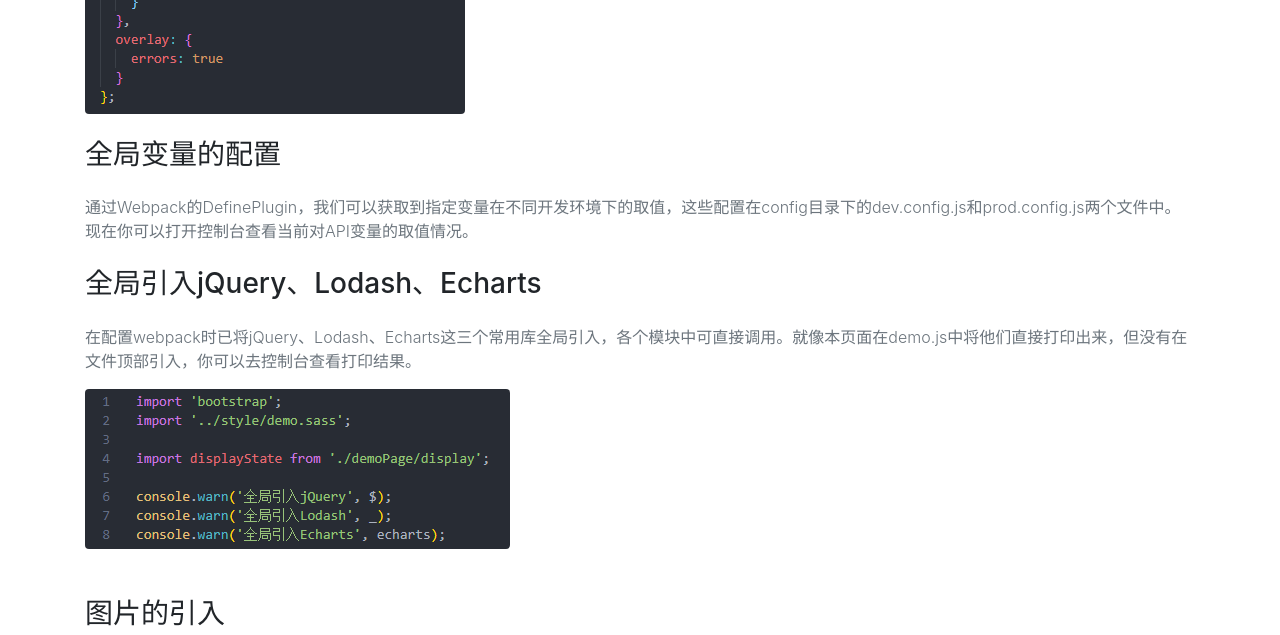
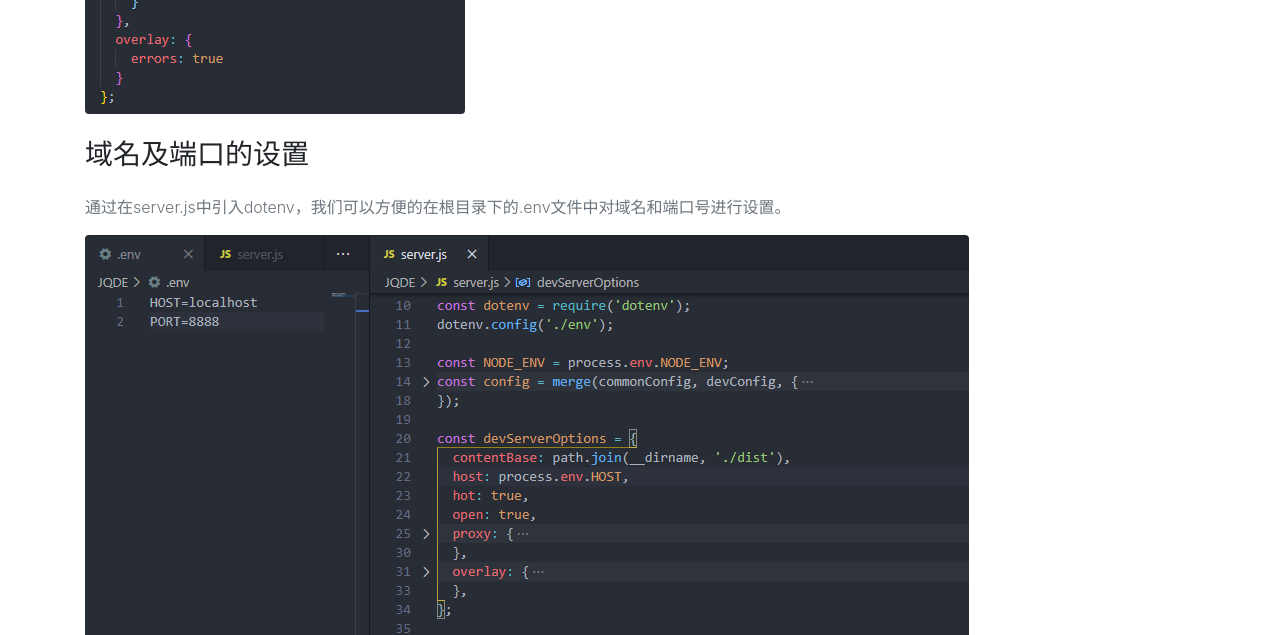
Before and after one commit to Wanlin-Lu/jquery-dev-env, a website built with webpack: page src/view/demo.html in a window 1280 px wide. Shown: the part 1500-2135 px from the top of the page. Built offline with nearby package versions, Linux system fonts and the light colour scheme.

Commit message:
添加设置端口号说明

```diff
--- a/src/view/demo.html
+++ b/src/view/demo.html
@@ -77,6 +77,12 @@
       </p>
       <img src="../static/img/proxy-set.png" class="rounded d-block" />
 
+      <h3 class="mt-4">域名及端口的设置</h3>
+      <p class="font-weight-light text-muted text-break mt-4">
+        通过在server.js中引入dotenv，我们可以方便的在根目录下的.env文件中对域名和端口号进行设置。
+      </p>
+      <img src="../static/img/host-set.png" class="rounded d-block" />
+
       <h3 class="mt-4">全局变量的配置</h3>
       <p class="font-weight-light text-muted text-break mt-4">
         通过Webpack的DefinePlugin，我们可以获取到指定变量在不同开发环境下的取值，这些配置在config目录下的dev.config.js和prod.config.js两个文件中。现在你可以<!--
```
Also changed, not shown: src/static/img/host-set.png (added).
